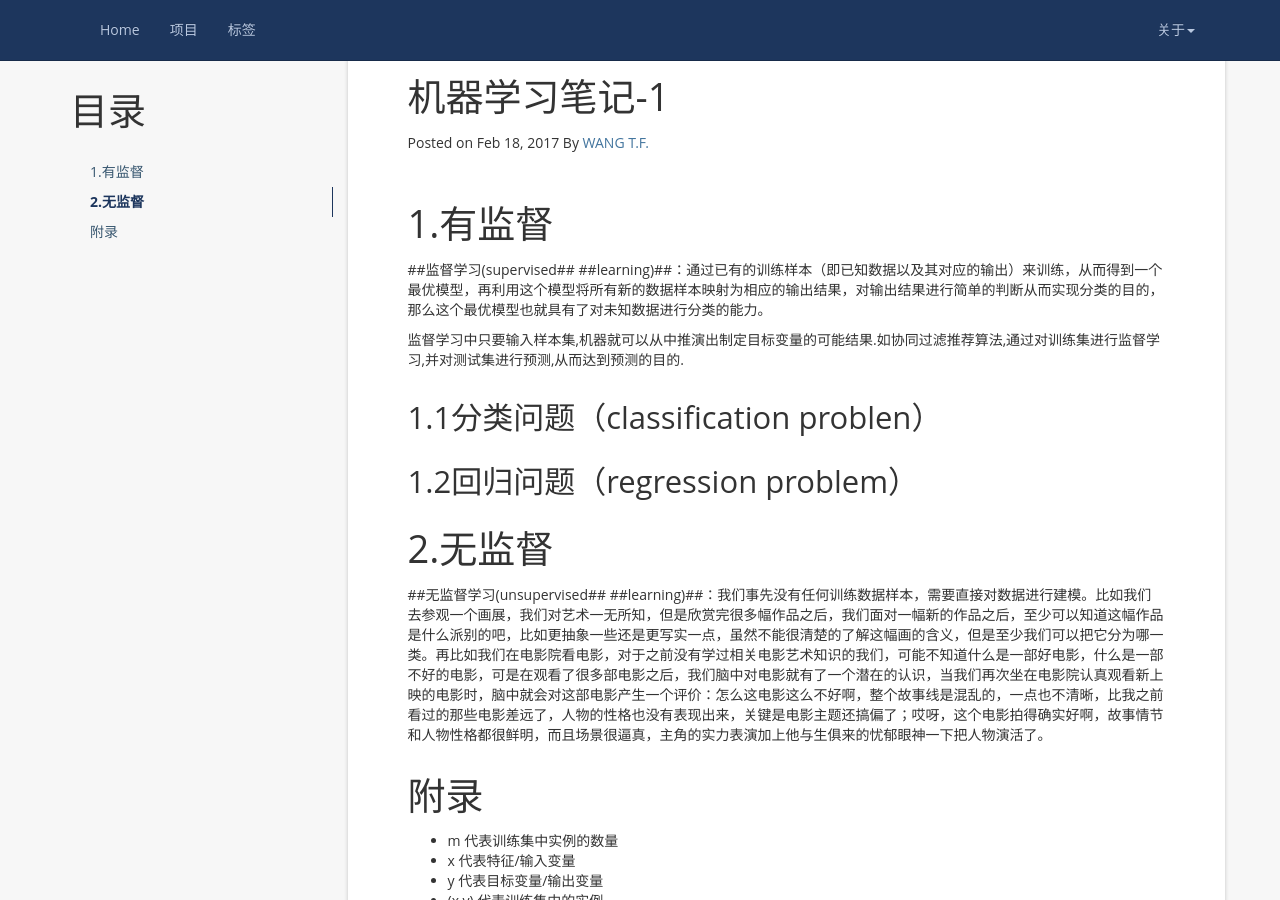
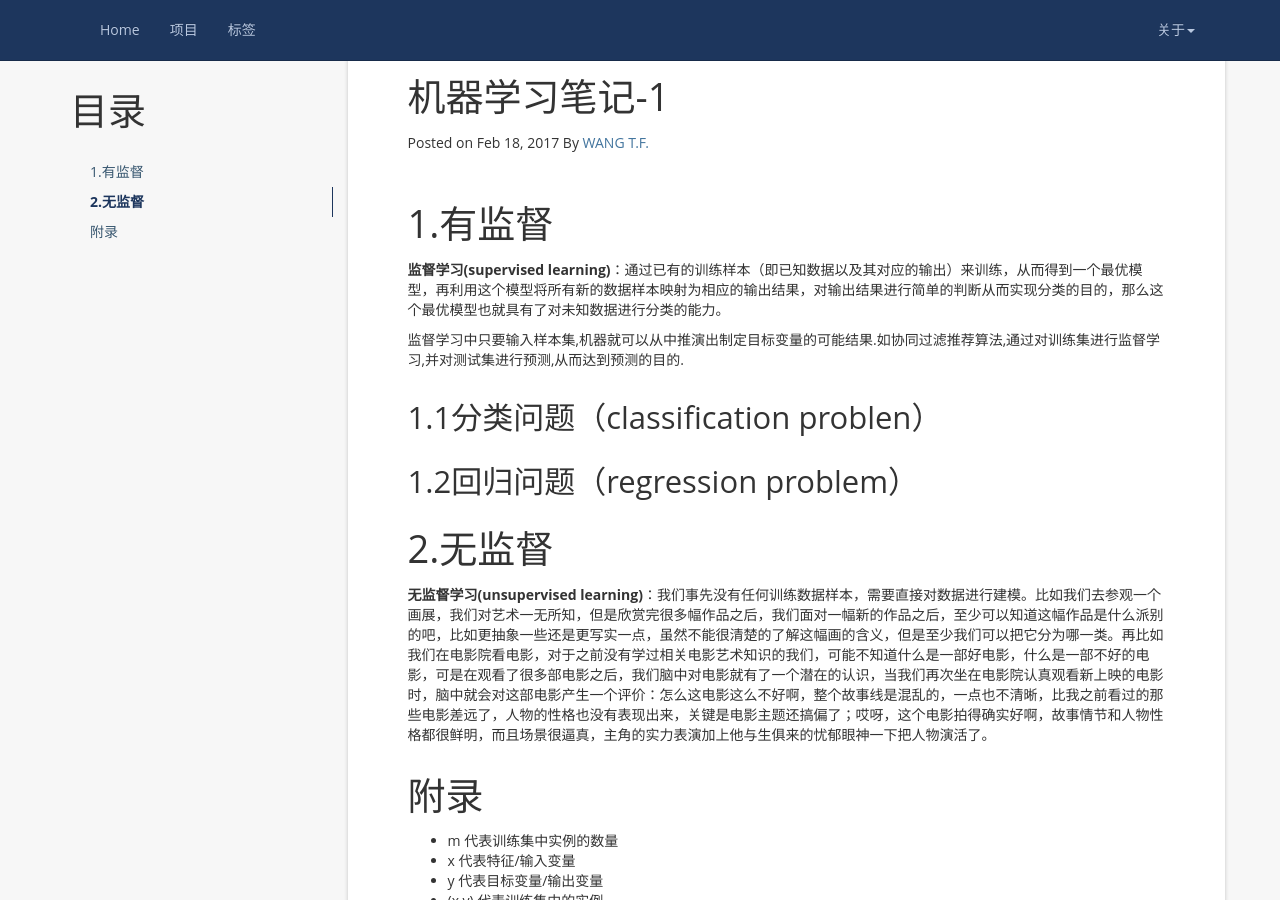
Before and after one commit to wang-tf/wang-tf.github.io, a Jekyll site: the page built from _posts/2017-02-18-Machine-Learning-Note-One.md, in a window 1280 px wide and 900 px high, scrolled down 302 px. Built offline with Jekyll 4.4.1, drawn with Linux system fonts in a browser that asks for light colours; nearby versions of some CDN libraries; comment, search, counter and statistics services are not loaded.

```diff
--- a/_posts/2017-02-18-Machine-Learning-Note-One.md
+++ b/_posts/2017-02-18-Machine-Learning-Note-One.md
@@ -13,13 +13,13 @@ tag:
 
 
 # 1.有监督
-##监督学习(supervised## ##learning)##：通过已有的训练样本（即已知数据以及其对应的输出）来训练，从而得到一个最优模型，再利用这个模型将所有新的数据样本映射为相应的输出结果，对输出结果进行简单的判断从而实现分类的目的，那么这个最优模型也就具有了对未知数据进行分类的能力。
+**监督学习(supervised learning)**：通过已有的训练样本（即已知数据以及其对应的输出）来训练，从而得到一个最优模型，再利用这个模型将所有新的数据样本映射为相应的输出结果，对输出结果进行简单的判断从而实现分类的目的，那么这个最优模型也就具有了对未知数据进行分类的能力。
 
 监督学习中只要输入样本集,机器就可以从中推演出制定目标变量的可能结果.如协同过滤推荐算法,通过对训练集进行监督学习,并对测试集进行预测,从而达到预测的目的.
 ## 1.1分类问题（classification problen）
 ## 1.2回归问题（regression problem）
 # 2.无监督
-##无监督学习(unsupervised## ##learning)##：我们事先没有任何训练数据样本，需要直接对数据进行建模。比如我们去参观一个画展，我们对艺术一无所知，但是欣赏完很多幅作品之后，我们面对一幅新的作品之后，至少可以知道这幅作品是什么派别的吧，比如更抽象一些还是更写实一点，虽然不能很清楚的了解这幅画的含义，但是至少我们可以把它分为哪一类。再比如我们在电影院看电影，对于之前没有学过相关电影艺术知识的我们，可能不知道什么是一部好电影，什么是一部不好的电影，可是在观看了很多部电影之后，我们脑中对电影就有了一个潜在的认识，当我们再次坐在电影院认真观看新上映的电影时，脑中就会对这部电影产生一个评价：怎么这电影这么不好啊，整个故事线是混乱的，一点也不清晰，比我之前看过的那些电影差远了，人物的性格也没有表现出来，关键是电影主题还搞偏了；哎呀，这个电影拍得确实好啊，故事情节和人物性格都很鲜明，而且场景很逼真，主角的实力表演加上他与生俱来的忧郁眼神一下把人物演活了。
+**无监督学习(unsupervised learning)**：我们事先没有任何训练数据样本，需要直接对数据进行建模。比如我们去参观一个画展，我们对艺术一无所知，但是欣赏完很多幅作品之后，我们面对一幅新的作品之后，至少可以知道这幅作品是什么派别的吧，比如更抽象一些还是更写实一点，虽然不能很清楚的了解这幅画的含义，但是至少我们可以把它分为哪一类。再比如我们在电影院看电影，对于之前没有学过相关电影艺术知识的我们，可能不知道什么是一部好电影，什么是一部不好的电影，可是在观看了很多部电影之后，我们脑中对电影就有了一个潜在的认识，当我们再次坐在电影院认真观看新上映的电影时，脑中就会对这部电影产生一个评价：怎么这电影这么不好啊，整个故事线是混乱的，一点也不清晰，比我之前看过的那些电影差远了，人物的性格也没有表现出来，关键是电影主题还搞偏了；哎呀，这个电影拍得确实好啊，故事情节和人物性格都很鲜明，而且场景很逼真，主角的实力表演加上他与生俱来的忧郁眼神一下把人物演活了。
 
 # 附录
 - m 代表训练集中实例的数量
```
